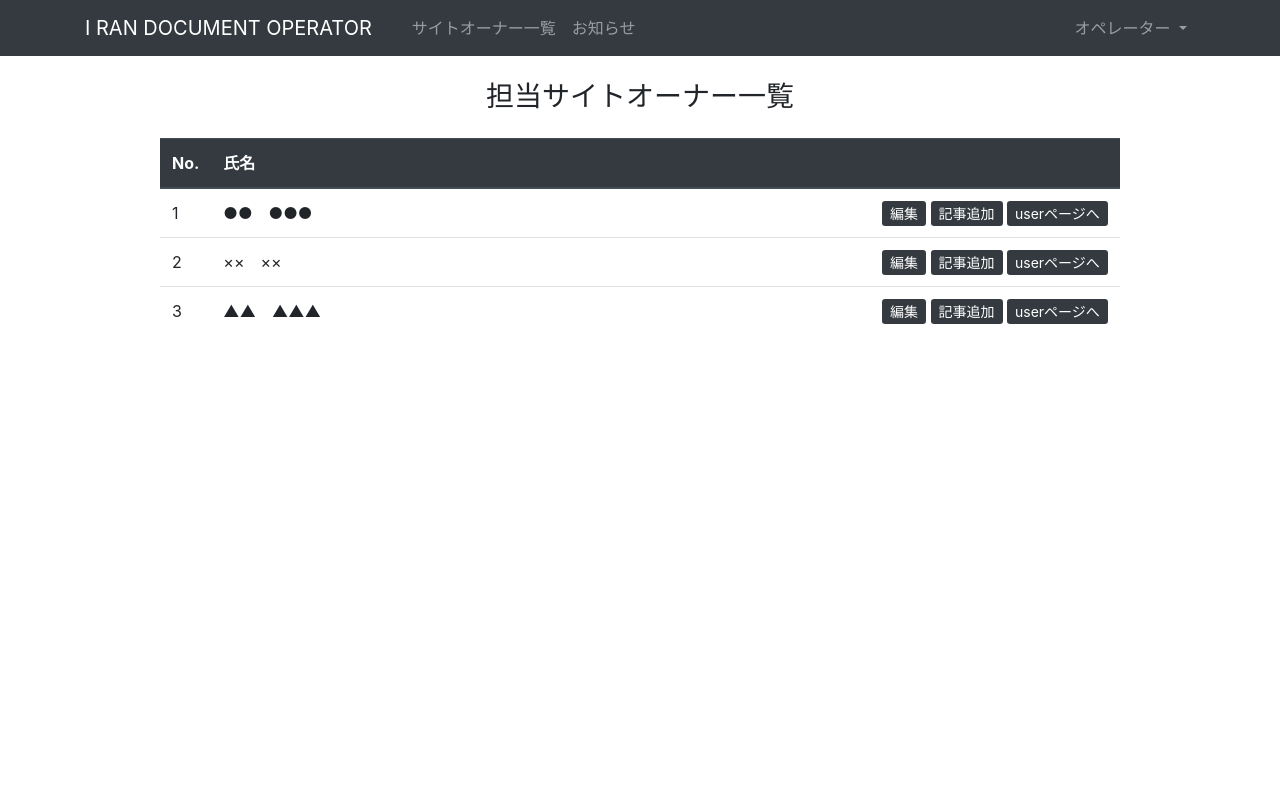
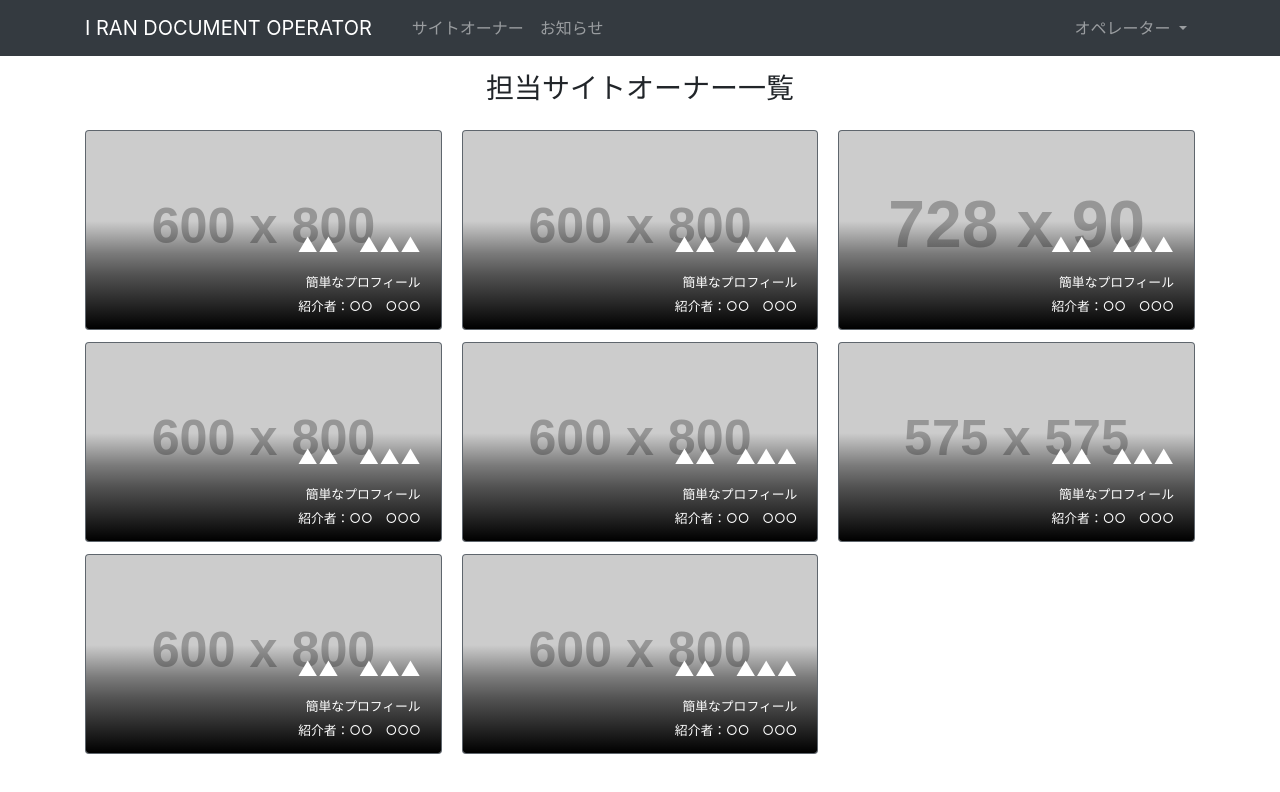
Before and after one commit to koheikameyama/irandocument-oparator-front, a plain HTML site: page list.html in a window 1280 px wide. Drawn offline with nearby package versions, Linux system fonts and the light colour scheme; placeholder pictures from the web are drawn by us.

Commit message:
オーナーリスト更新

```diff
--- /dev/null
+++ b/list-stylesheet.css
@@ -0,0 +1,32 @@
+.css-list-th {
+    height: 50px;
+}
+
+.bold {
+    display: block;
+    font-weight: bold;
+    padding: 12px 0;
+}
+
+.css-owner-list-card {
+    height: 200px;
+    width: auto;
+    position: relative;
+}
+
+.css-bottom-style {
+  position: absolute;
+  bottom: 0;
+  right: 0;
+  width: 100%;
+  border: none;
+  background: linear-gradient(to bottom, rgba(0,0,0,0) 0%,rgba(0,0,0,0.4) 30% ,rgba(0,0,0,0.6) 50%, rgba(0,0,0,1) 100%) !important;
+  border: none !important;
+}
+
+.css-card-img {
+  width: 100%;
+  height: 100%;
+  object-fit: cover;
+  object-position: 50% 50%
+}
--- a/list.html
+++ b/list.html
@@ -5,6 +5,8 @@
     <meta charset="utf-8">
     <meta name="viewport" content="width=device-width, initial-scale=1, shrink-to-fit=no">
     <link rel="stylesheet" href="https://stackpath.bootstrapcdn.com/bootstrap/4.2.1/css/bootstrap.min.css" integrity="sha384-GJzZqFGwb1QTTN6wy59ffF1BuGJpLSa9DkKMp0DgiMDm4iYMj70gZWKYbI706tWS" crossorigin="anonymous">
+    <link rel="stylesheet" href="./list-stylesheet.css" />
+    <script src="./script.js"></script>
     <title>IRAN operator</title>
 </head>
 
@@ -20,7 +22,7 @@
 
                 <ul class="navbar-nav mr-auto">
                     <li class="nav-item">
-                        <a class="nav-link" href="#">サイトオーナー一覧</a>
+                        <a class="nav-link" href="#">サイトオーナー</a>
                     </li>
                     <li class="nav-item">
                         <a class="nav-link" href="#">お知らせ</a>
@@ -33,10 +35,10 @@
                             オペレーター
                         </a>
                         <div class="dropdown-menu dropdown-menu-right" aria-labelledby="navbarDropdown">
-                            <a class="dropdown-item text-right" href="#">OPERATOR_PAGE</a>
+                            <a class="dropdown-item" href="#">OPERATOR_Page</a>
                             <a class="dropdown-item" href="#"></a>
                             <div class="dropdown-divider"></div>
-                            <a class="dropdown-item text-right" href="#">ログアウト</a>
+                            <a class="dropdown-item" href="#">My_page</a>
                         </div>
                     </li>
                 </ul>
@@ -44,44 +46,86 @@
         </div>
     </nav>
 
-    <div class="pt-4">
+    <div class="pt-3">
         <h3 class="text-center">担当サイトオーナー一覧</h3>
     </div>
-    <div class="pt-3 w-75 mx-auto">
-        <table class="table table-hover">
-            <thead class="thead-dark">
-                <tr>
-                    <th style="width:50px">No.</th>
-                    <th>氏名</th>
-                    <th style="width:250px"></th>
-                </tr>
-            </thead>
-            <tbody>
-                <tr>
-                    <td>1</td>
-                    <td>●●　●●●</td>
-                    <td>
-                        <a class="btn-sm btn-dark" href="#" role="button">編集</a>
-                        <a class="btn-sm btn-dark" href="#" role="button">記事追加</a>
-                        <a class="btn-sm btn-dark" href="#" role="button">userページへ</a>
-                    </td>
-                </tr>
-                <tr>
-                    <td>2</td>
-                    <td>××　××</td>
-                    <td> <a class="btn-sm btn-dark" href="#" role="button">編集</a>
-                        <a class="btn-sm btn-dark" href="#" role="button">記事追加</a>
-                        <a class="btn-sm btn-dark" href="#" role="button">userページへ</a></td>
-                </tr>
-                <tr>
-                    <td>3</td>
-                    <td>▲▲　▲▲▲</td>
-                    <td> <a class="btn-sm btn-dark" href="#" role="button">編集</a>
-                        <a class="btn-sm btn-dark" href="#" role="button">記事追加</a>
-                        <a class="btn-sm btn-dark" href="#" role="button">userページへ</a></td>
-                </tr>
-            </tbody>
-        </table>
+    <div class="p-3 mx-auto">
+        <div class="container">
+            <div class="card-columns">
+              <a class="card bg-secondary text-white css-owner-list-card" href="https://drive.google.com/drive/folders/1sqXRBjtfUn_WfRcpLIlk2OSnACo-S4Ep">
+                    <img class="card-img css-card-img" src="https://placehold.jp/600x800.png">
+                    <div class="card-img-overlay">
+                      <div class="card-footer css-bottom-style">
+                        <h5 class="card-title text-right">▲▲　▲▲▲</h5>
+                        <p class="card-text text-right"><small>簡単なプロフィール<br>紹介者：○○　○○○ </small></p>
+                      </div>
+                    </div>
+                </a>
+              <a class="card bg-secondary text-white css-owner-list-card" href="https://drive.google.com/drive/folders/1sqXRBjtfUn_WfRcpLIlk2OSnACo-S4Ep">
+                    <img class="card-img css-card-img" src="https://placehold.jp/600x800.png">
+                    <div class="card-img-overlay">
+                      <div class="card-footer css-bottom-style">
+                        <h5 class="card-title text-right">▲▲　▲▲▲</h5>
+                        <p class="card-text text-right"><small>簡単なプロフィール<br>紹介者：○○　○○○ </small></p>
+                      </div>
+                    </div>
+                </a>
+              <a class="card bg-secondary text-white css-owner-list-card" href="https://drive.google.com/drive/folders/1sqXRBjtfUn_WfRcpLIlk2OSnACo-S4Ep">
+                    <img class="card-img css-card-img" src="https://placehold.jp/600x800.png">
+                    <div class="card-img-overlay">
+                      <div class="card-footer css-bottom-style">
+                        <h5 class="card-title text-right">▲▲　▲▲▲</h5>
+                        <p class="card-text text-right"><small>簡単なプロフィール<br>紹介者：○○　○○○ </small></p>
+                      </div>
+                    </div>
+                </a>
+              <a class="card bg-secondary text-white css-owner-list-card" href="https://drive.google.com/drive/folders/1sqXRBjtfUn_WfRcpLIlk2OSnACo-S4Ep">
+                    <img class="card-img css-card-img" src="https://placehold.jp/600x800.png">
+                    <div class="card-img-overlay">
+                      <div class="card-footer css-bottom-style">
+                        <h5 class="card-title text-right">▲▲　▲▲▲</h5>
+                        <p class="card-text text-right"><small>簡単なプロフィール<br>紹介者：○○　○○○ </small></p>
+                      </div>
+                    </div>
+                </a>
+              <a class="card bg-secondary text-white css-owner-list-card" href="https://drive.google.com/drive/folders/1sqXRBjtfUn_WfRcpLIlk2OSnACo-S4Ep">
+                    <img class="card-img css-card-img" src="https://placehold.jp/600x800.png">
+                    <div class="card-img-overlay">
+                      <div class="card-footer css-bottom-style">
+                        <h5 class="card-title text-right">▲▲　▲▲▲</h5>
+                        <p class="card-text text-right"><small>簡単なプロフィール<br>紹介者：○○　○○○ </small></p>
+                      </div>
+                    </div>
+                </a>
+              <a class="card bg-secondary text-white css-owner-list-card" href="https://drive.google.com/drive/folders/1sqXRBjtfUn_WfRcpLIlk2OSnACo-S4Ep">
+                    <img class="card-img css-card-img" src="https://placehold.jp/600x800.png">
+                    <div class="card-img-overlay">
+                      <div class="card-footer css-bottom-style">
+                        <h5 class="card-title text-right">▲▲　▲▲▲</h5>
+                        <p class="card-text text-right"><small>簡単なプロフィール<br>紹介者：○○　○○○ </small></p>
+                      </div>
+                    </div>
+                </a>
+              <a class="card bg-secondary text-white css-owner-list-card" href="https://drive.google.com/drive/folders/1sqXRBjtfUn_WfRcpLIlk2OSnACo-S4Ep">
+                    <img class="card-img css-card-img" src="https://placehold.jp/728x90.png">
+                    <div class="card-img-overlay">
+                      <div class="card-footer css-bottom-style">
+                        <h5 class="card-title text-right">▲▲　▲▲▲</h5>
+                        <p class="card-text text-right"><small>簡単なプロフィール<br>紹介者：○○　○○○ </small></p>
+                      </div>
+                    </div>
+                </a>
+              <a class="card bg-secondary text-white css-owner-list-card" href="https://drive.google.com/drive/folders/1sqXRBjtfUn_WfRcpLIlk2OSnACo-S4Ep">
+                    <img class="card-img css-card-img" src="https://placehold.jp/575cbd/ffffff/800x800.jpg">
+                    <div class="card-img-overlay">
+                      <div class="card-footer css-bottom-style">
+                        <h5 class="card-title text-right">▲▲　▲▲▲</h5>
+                        <p class="card-text text-right"><small>簡単なプロフィール<br>紹介者：○○　○○○ </small></p>
+                      </div>
+                    </div>
+                </a>
+            </div>
+        </div>
     </div>
 
     <!-- bootstrap -->
@@ -89,7 +133,6 @@
     <script src="https://cdnjs.cloudflare.com/ajax/libs/popper.js/1.14.6/umd/popper.min.js" integrity="sha384-wHAiFfRlMFy6i5SRaxvfOCifBUQy1xHdJ/yoi7FRNXMRBu5WHdZYu1hA6ZOblgut" crossorigin="anonymous"></script>
     <script src="https://stackpath.bootstrapcdn.com/bootstrap/4.2.1/js/bootstrap.min.js" integrity="sha384-B0UglyR+jN6CkvvICOB2joaf5I4l3gm9GU6Hc1og6Ls7i6U/mkkaduKaBhlAXv9k" crossorigin="anonymous"></script>
     <!-- bootstrap end -->
-
 </body>
 
 </html>
```
